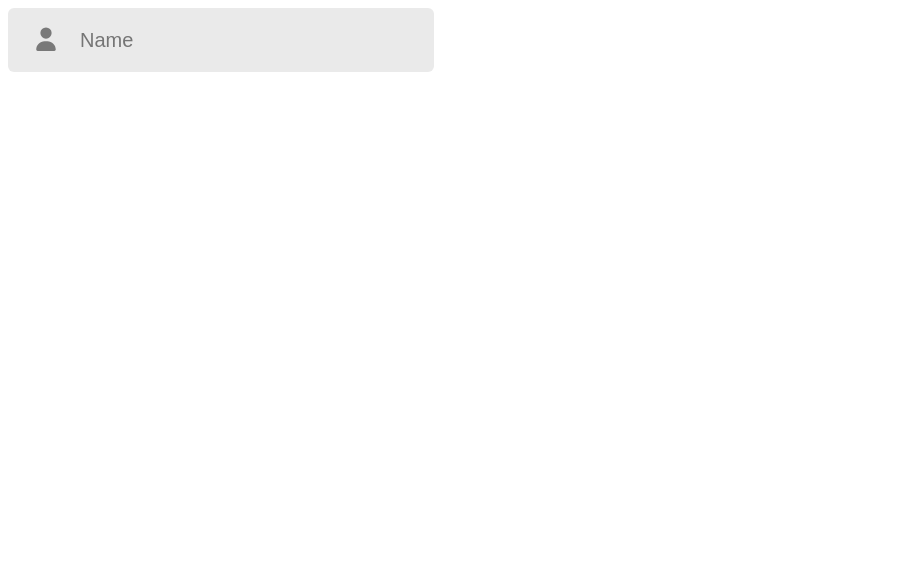
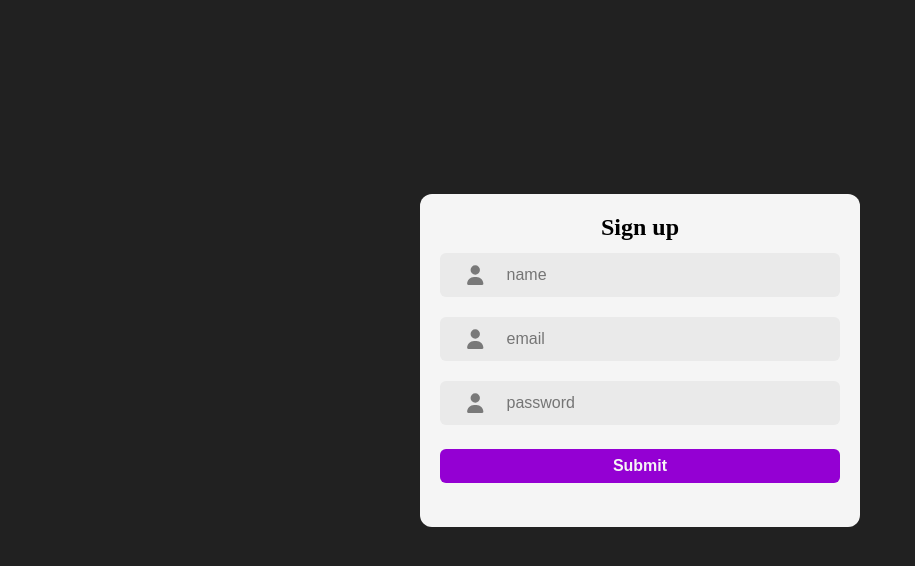
Before and after one commit to Pragathiswaran/forms, a React app in the folder frontend/: page / in a window 1280 px wide. Shown: the top 566 px of the page, without its empty margins (0-915 px from the left). Built offline with nearby package versions, Linux system fonts and the light colour scheme; the HTML template or start-up script is replaced by a standard one.

Commit message:
feat: signup form created

```diff
--- a/frontend/src/App.jsx
+++ b/frontend/src/App.jsx
@@ -1,9 +1,11 @@
 import React from 'react'
-import Input from './components/Input'
+import './styles/App.css'
+import Input from './components/ui/Input'
+import Home from './pages/Home'
 
 const App = () => {
   return (
-    <Input />
+    <Home />
   )
 }
 
--- /dev/null
+++ b/frontend/src/components/forms/Signup.jsx
@@ -0,0 +1,25 @@
+import React from 'react'
+import './../../styles/signup.css'
+import Input from './../ui/Input'
+import Button from './../ui/Button'
+
+const Signup = () => {
+    const signupForm =['name', 'email', 'password']
+  return (
+    <form className="form-container">
+        <div className="form-title">
+            <span>Sign up</span>
+        </div>
+        <div className="form-inputs">
+            {signupForm.map((index, key)=>(
+                <Input name={index} />
+            ))}
+        </div>
+        <div className="btn-container">
+            <Button children="Submit" />
+        </div>
+    </form>
+  )
+}
+
+export default Signup
--- /dev/null
+++ b/frontend/src/components/ui/Button.jsx
@@ -0,0 +1,8 @@
+import React from 'react'
+import "./../../styles/Button.css"
+
+const Button = ({children}) => {
+  return <button className='btn'>{children}</button>
+}
+
+export default Button
--- a/frontend/src/components/Input.jsx
+++ b/frontend/src/components/ui/Input.jsx
@@ -1,13 +1,13 @@
 import React from 'react'
-import './../styles/Input.css'
+import './../../styles/Input.css'
 import { FontAwesomeIcon } from '@fortawesome/react-fontawesome'
 import {faUser} from '@fortawesome/free-solid-svg-icons'
 
-const Input = () => {
+const Input = ({name}) => {
   return (
     <div className='input-container'>
-        <div><FontAwesomeIcon icon={faUser} className='input-logo'/></div>
-        <input type="text" className='input-field' placeholder='Name'/>
+      <FontAwesomeIcon icon={faUser} className='input-logo'/>
+      <input type={name} className='input-field' placeholder={name} name={name}/>
     </div>
   )
 }
--- /dev/null
+++ b/frontend/src/pages/Home.jsx
@@ -0,0 +1,13 @@
+import React from 'react'
+import '../styles/home.css'
+import Signup from './../components/forms/Signup'
+
+const Home = () => {
+  return (
+    <section>
+      <Signup />
+    </section>
+  )
+}
+
+export default Home
--- a/frontend/src/styles/App.css
+++ b/frontend/src/styles/App.css
@@ -0,0 +1,5 @@
+body{
+    margin: 0;
+    padding: 0;
+    background-color: #212121;
+}
--- a/frontend/src/styles/Button.css
+++ b/frontend/src/styles/Button.css
@@ -0,0 +1,12 @@
+.btn{
+    display: block;
+    border: none;
+    min-width: 100px;
+    width: 100%;
+    background: darkviolet;
+    color: whitesmoke;
+    font-size: 16px;
+    font-weight: 600;
+    padding: 8px 2px;
+    border-radius: 6px;
+}
--- a/frontend/src/styles/Input.css
+++ b/frontend/src/styles/Input.css
@@ -1,25 +1,26 @@
 .input-container{
-    display: flex;
+    display: inline-flex;
     align-items: center;
     background: #eaeaea;
     padding: 6px 20px 6px 6px;
-    width: 400px;
+    min-width: 250px;
     border-radius: 6px;
 }
 
 .input-logo{
-    width: 24px;
-    height: 24px;
+    width: 20px;
+    height: 20px;
     margin: 0 20px;
     color: #797979;
 }
 
 .input-field{
-    height: 50px;
-    width: 400px;
+    display: inline-flex;
+    height: 30px;
+    width:  90%;
     background: transparent;
     outline: none;
     border: none;
     color: #797979;
-    font-size: 20px;
+    font-size: 16px;
 }
--- /dev/null
+++ b/frontend/src/styles/home.css
@@ -0,0 +1,6 @@
+section{
+    display: flex;
+    justify-content: center;
+    align-items: center;
+    height: 90vh;
+}
--- /dev/null
+++ b/frontend/src/styles/signup.css
@@ -0,0 +1,30 @@
+.form-container{
+    background: whitesmoke;
+    width: 400px;
+    padding: 20px;
+    border-radius: 12px;
+}
+
+.form-title{
+    text-align: center;
+    margin-bottom: 12px;
+    /* font: 500 24px; */
+}
+
+.form-title span{
+    font-size: 24px ;
+    font-weight: 900;
+    color: black;
+}
+
+.form-inputs{
+    display: flex;
+    flex-direction: column;
+    gap: 20px;
+}
+
+.btn-container{
+    display: inline-flex;
+    width: 100%;
+    margin: 24px 0;
+}
```
Also changed, not shown: frontend/src/components/Button.jsx (deleted, +0 -8 lines).
